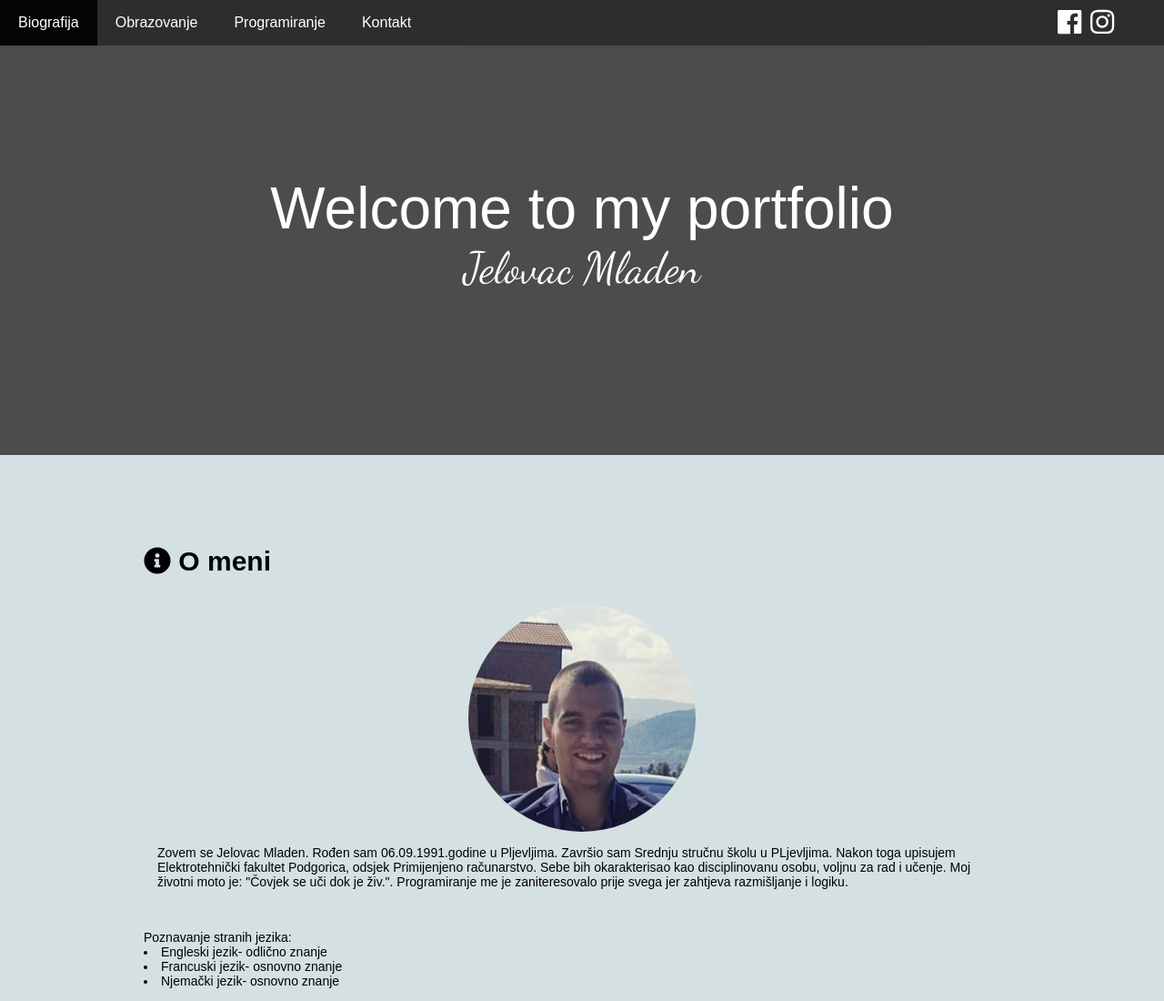
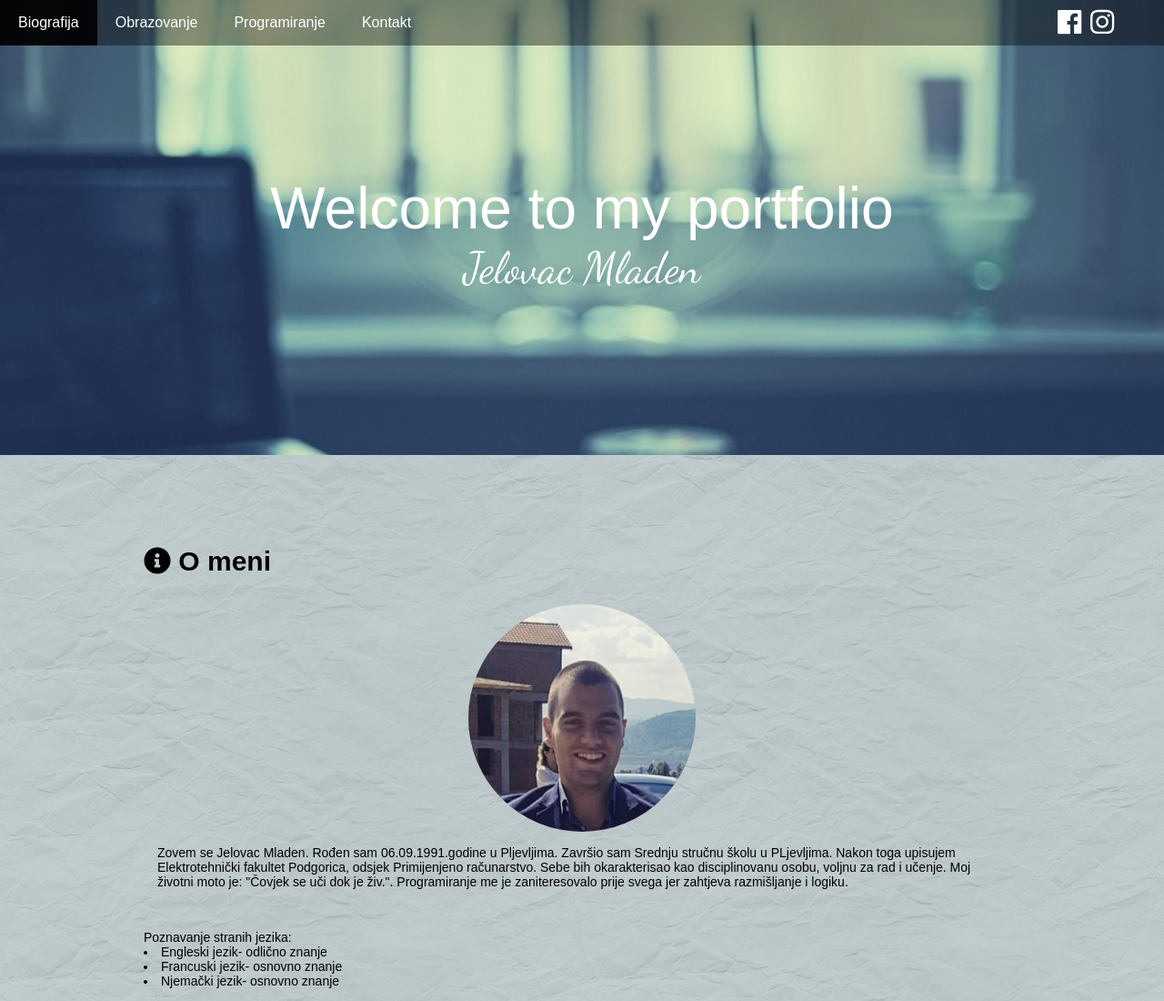
Before and after one commit to ratomirdraganja/mladenmladen91.github.io, a plain HTML site: page index.html in a window 1280 px wide. Shown: the top 1100 px of the page at 91% size. Drawn offline with nearby package versions, Linux system fonts and the light colour scheme.

Commit message:
Update style.css

```diff
--- a/style.css
+++ b/style.css
@@ -8,11 +8,11 @@ body{
 	color: white;
 	font-family: "Arial",sans-serif;
 	font-size: 16px;
-	background: url(../img/background-site.jpg);
+	background: url(background-site.jpg);
 	/*overflow-x: hidden; */
 }
 .header{
-	background: rgba(0,0,0,0.7) url(../img/header-background.jpg) no-repeat;
+	background: rgba(0,0,0,0.7) url(header-background.jpg) no-repeat;
 	background-size: cover;
 	background-position: top center;
 	width: 100%;
```
